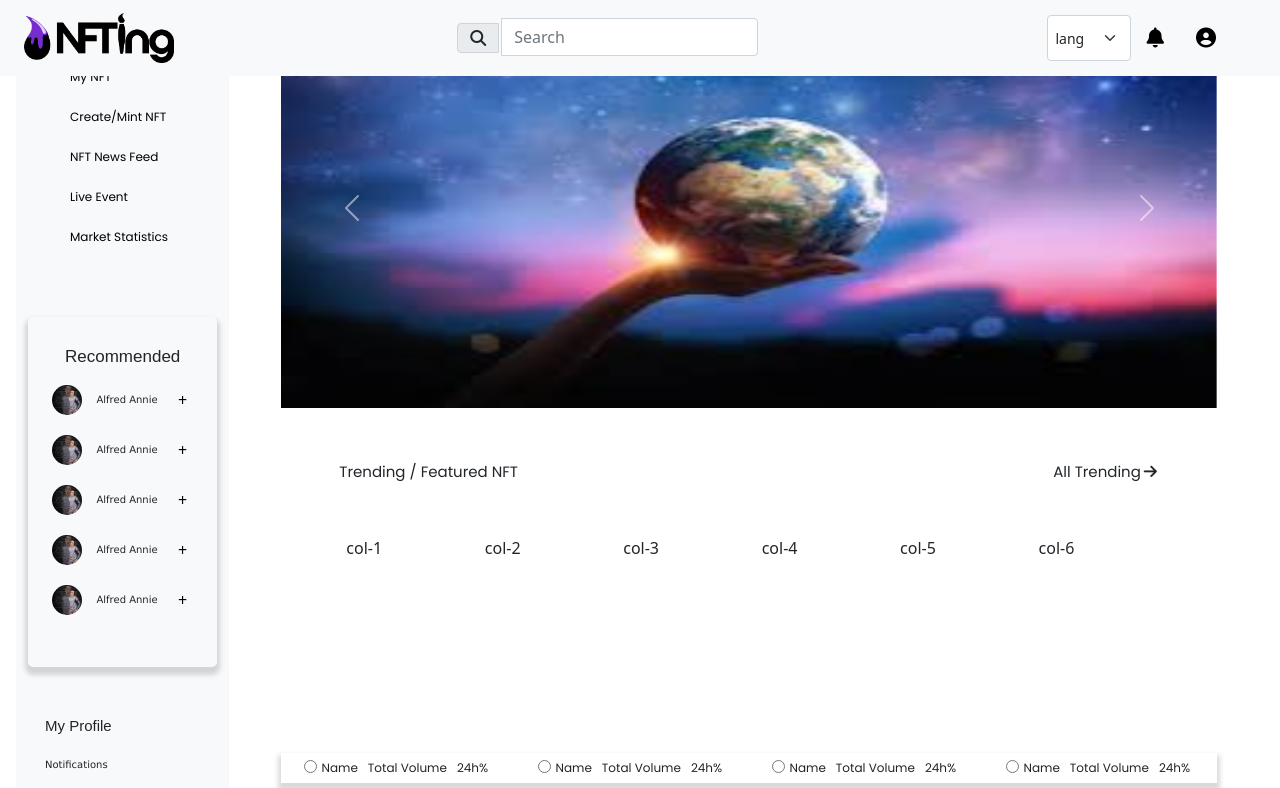
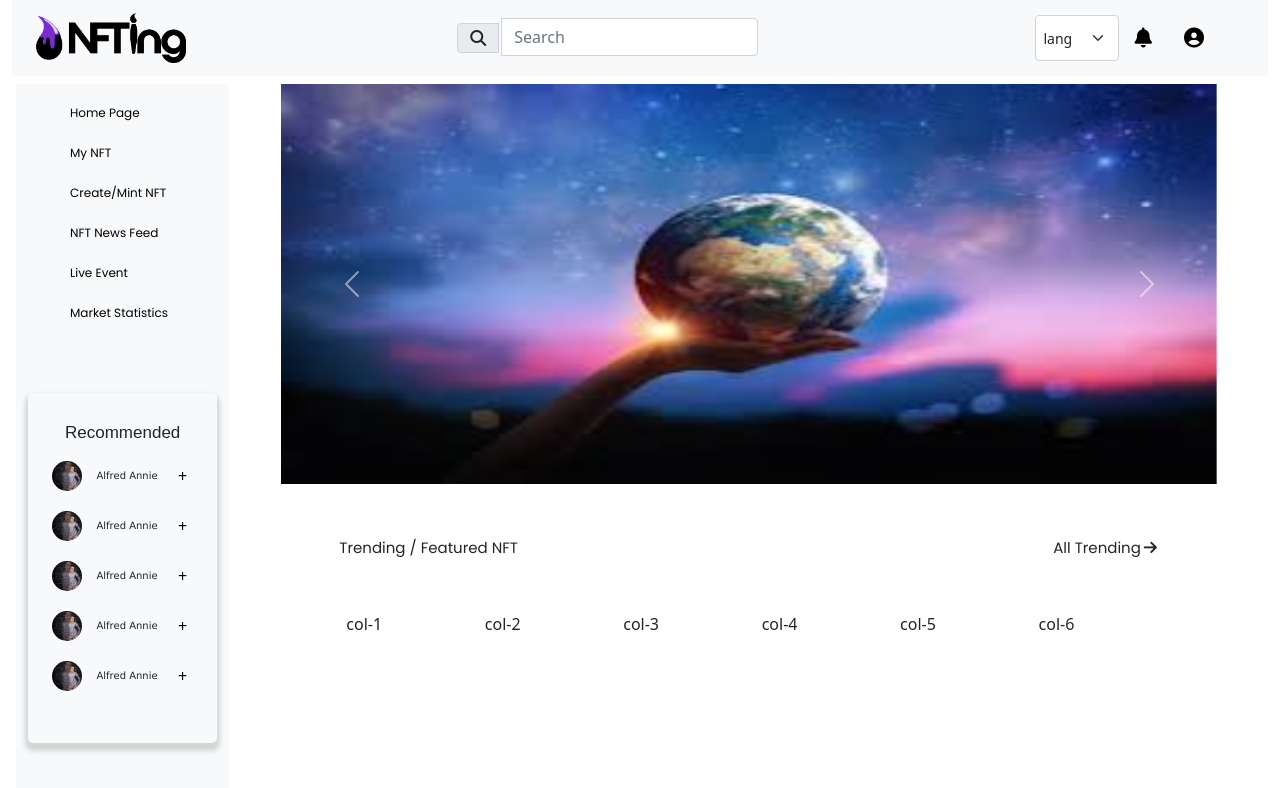
Before and after one commit to ahLfyreD/Nfting-react, a React (Create React App) app: page / in a window 1280 px wide. Shown: the top 788 px of the page. Built offline with nearby package versions, Linux system fonts and the light colour scheme.

Commit message:
my third commit

```diff
--- a/src/components/layout/head/Header.js
+++ b/src/components/layout/head/Header.js
@@ -7,7 +7,7 @@ import './Header.css'
 
 const Header = () => {
   return (
-    <div className="fixed-top">
+    // <div className="fixed-top">
       <nav className="navbar navbar-expand-lg bg-light mx-0 p-f d-flex">
         <div className="container-fluid d-flex">
 
@@ -32,7 +32,7 @@ const Header = () => {
 
       </nav>
 
-     </div>
+    //  </div>
   )
 }
 
```
Also changed, not shown: src/App.js (+5 -5 lines).
